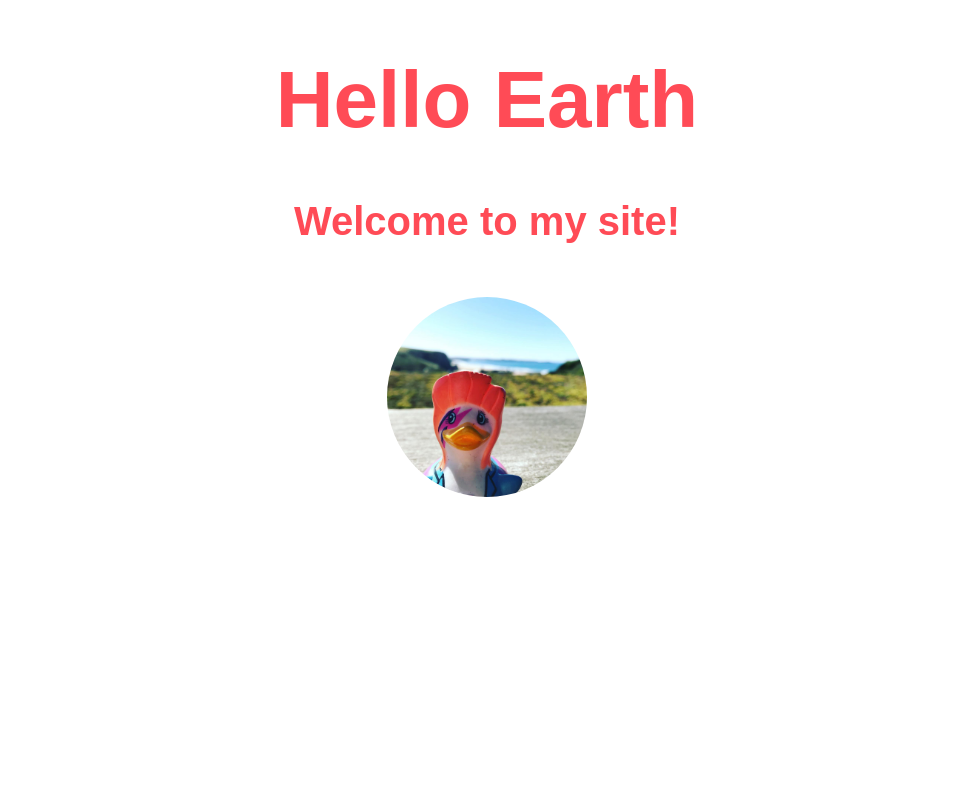
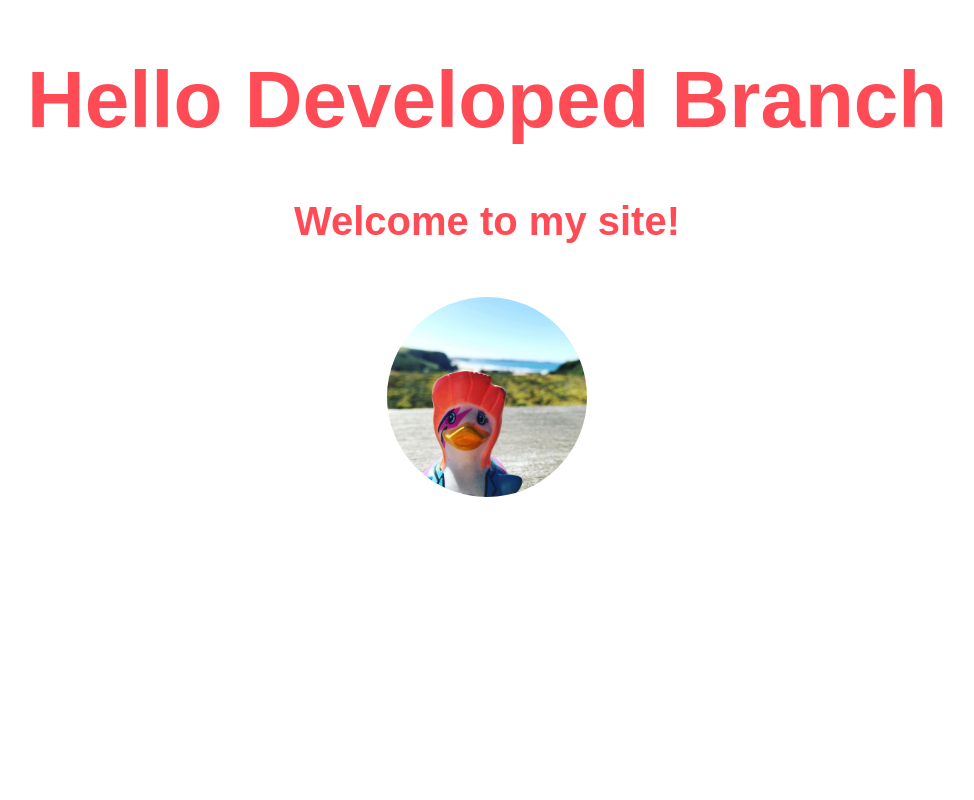
Before and after one commit to odrotlef/beginners-week-one-master, a plain HTML site: page index.html in a window 1280 px wide. Shown: the top 800 px of the page, without its empty margins (153-1127 px from the left). Drawn offline with Linux system fonts and the light colour scheme.

Commit message:
Update index.html

```diff
--- a/index.html
+++ b/index.html
@@ -11,7 +11,7 @@
 </head>
 <body>
  <div>
-  <h1>Hello Earth</h1>
+  <h1>Hello Developed Branch</h1>
 
   <h2>Welcome to my site!</h2>
 
```
